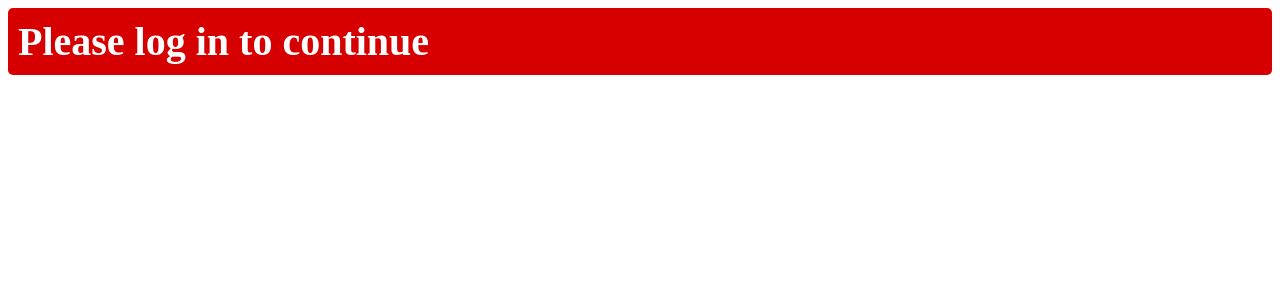
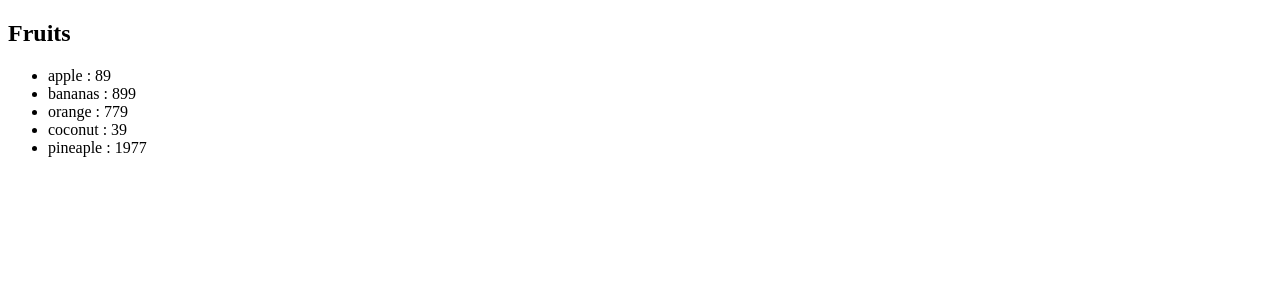
Before and after one commit to mhdabdellah/my-course-work-on-reactjs, a React (Vite) app: page / in a window 1280 px wide. Shown: the top 300 px of the page. Built offline with nearby package versions, Linux system fonts and the light colour scheme.

Commit message:
render lists

```diff
--- a/src/App.jsx
+++ b/src/App.jsx
@@ -5,9 +5,11 @@
 // import Card from "./app_components/card_component/card"
 // import AppButton from "./app_components/button_component/button"
 // import Student from "./app_components/student_component/student"
-import UserGreeting from "./app_components/user_greeting_component/user_greeting"
+// import UserGreeting from "./app_components/user_greeting_component/user_greeting"
+import List from "./app_components/list_component/list"
 
 function App() {
+  const fruits = [{id:1, name: "apple", quantity:89},{id:2, name: "bananas", quantity:899},{id:3, name: "orange", quantity:779},{id:4, name: "coconut", quantity:39},{id:5, name: "pineaple", quantity:1977}]
   return(
     // <>
     //   <Header/>
@@ -25,10 +27,13 @@ function App() {
     //   <Student />
     // </>
 
+    // <>
+    //   {/* <UserGreeting isLoggedIn={true} userName="mhdabdellah"/> */}
+    //   {/* <UserGreeting isLoggedIn={false}/> */}
+    //   <UserGreeting/>
+    // </>
     <>
-      {/* <UserGreeting isLoggedIn={true} userName="mhdabdellah"/> */}
-      {/* <UserGreeting isLoggedIn={false}/> */}
-      <UserGreeting/>
+      <List fruits={fruits} />
     </>
 
 
--- /dev/null
+++ b/src/app_components/list_component/list.jsx
@@ -0,0 +1,59 @@
+function List(props){
+    // const fruitsStringList = ["apple","bananas","orange","coconut","pineaple"]
+    // const fruitsMapList = [{id:1, name: "apple", quantity:89},{id:2, name: "bananas", quantity:899},{id:3, name: "orange", quantity:779},{id:4, name: "coconut", quantity:39},{id:5, name: "pineaple", quantity:1977}]
+
+    // fruitsStringList.sort((a,b)=> a.localeCompare(b))// alphabetical
+    // const listItemsString = fruitsStringList.map((fruit) => <li> {fruit} </li>)
+
+    // fruitsMapList.sort((a,b)=> b.name.localeCompare(a.name))// reverse alphabetical
+    // const listItemsMap = fruitsMapList.map((fruit) => <li key={fruit.id}>{fruit.name} : {fruit.quantity} </li>)
+    // const highQuantity = fruitsMapList.filter((fruit) => fruit.quantity>100)
+    // const highlistItemsMap = highQuantity.map((fruit) => <li key={fruit.id}>{fruit.name} : {fruit.quantity} </li>)
+    // const lowQuantity = fruitsMapList.filter((fruit) => fruit.quantity<100)
+    // const lowlistItemsMap = lowQuantity.map((fruit) => <li key={fruit.id}>{fruit.name} : {fruit.quantity} </li>)
+    // return (
+    //     <>
+    //         <div>
+    //             <h2> Fruits </h2>
+    //             <ul>
+    //                 {listItemsString}
+    //             </ul>
+    //         </div>
+    //         <div>
+    //             <h2> Fruits </h2>
+    //             <ol>
+    //                 {listItemsMap}
+    //             </ol>
+    //         </div>
+    //         <div>
+    //             <h2> Fruits grater then 100</h2>
+    //             <ol>
+    //                 {highlistItemsMap}
+    //             </ol>
+    //         </div>
+    //         <div>
+    //             <h2> Fruits less then 100</h2>
+    //             <ol>
+    //                 {lowlistItemsMap}
+    //             </ol>
+    //         </div>
+    //     </>
+    // );
+
+    const fruits = props.fruits.map((fruit) => <li key={fruit.id}>{fruit.name} : {fruit.quantity} </li>)
+
+    return (
+        <>
+            <div>
+                <h2> Fruits </h2>
+                <ul>
+                    {fruits}
+                </ul>
+            </div>
+        </>
+    )
+
+
+}
+
+export default List
```
Also changed, not shown: src/app_components/list_component/list.module.css (added).
